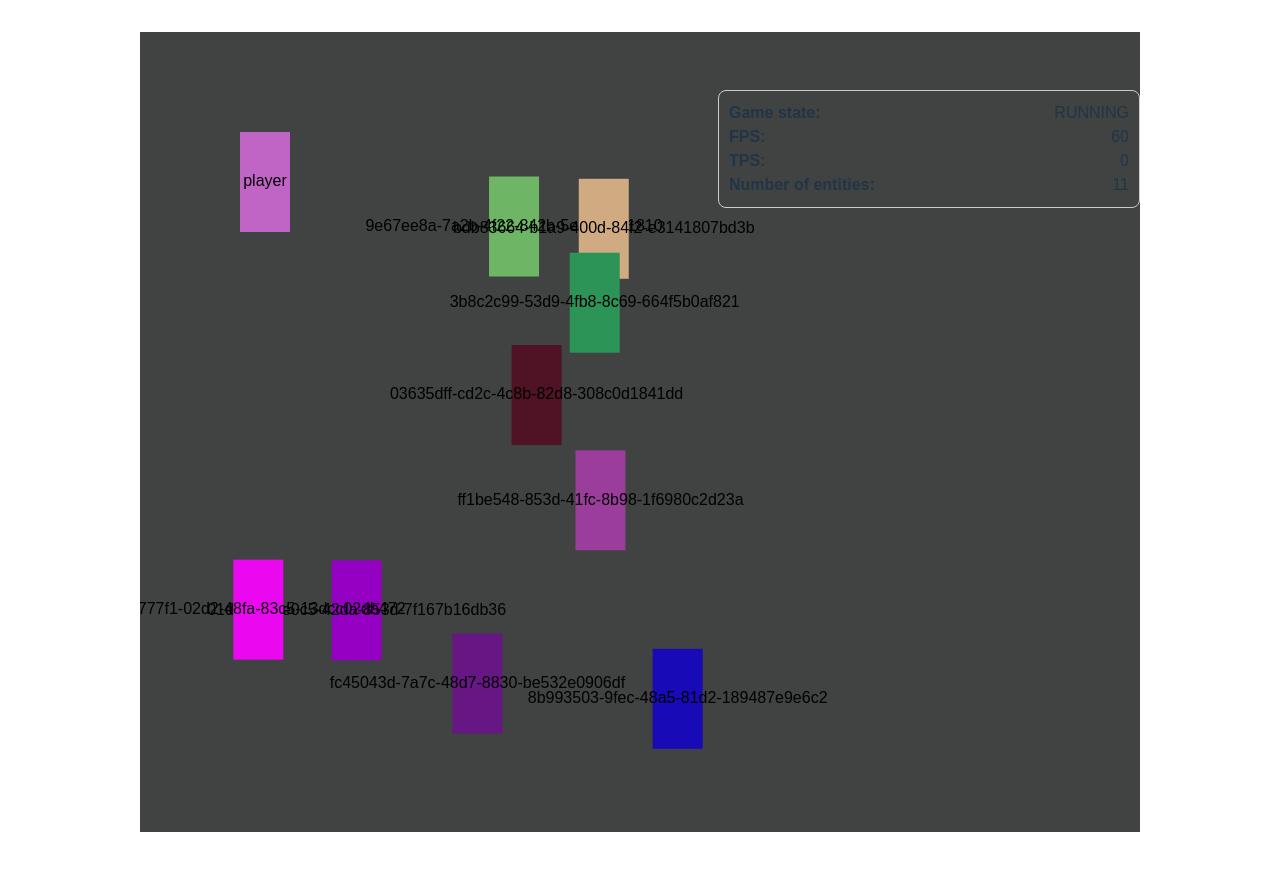
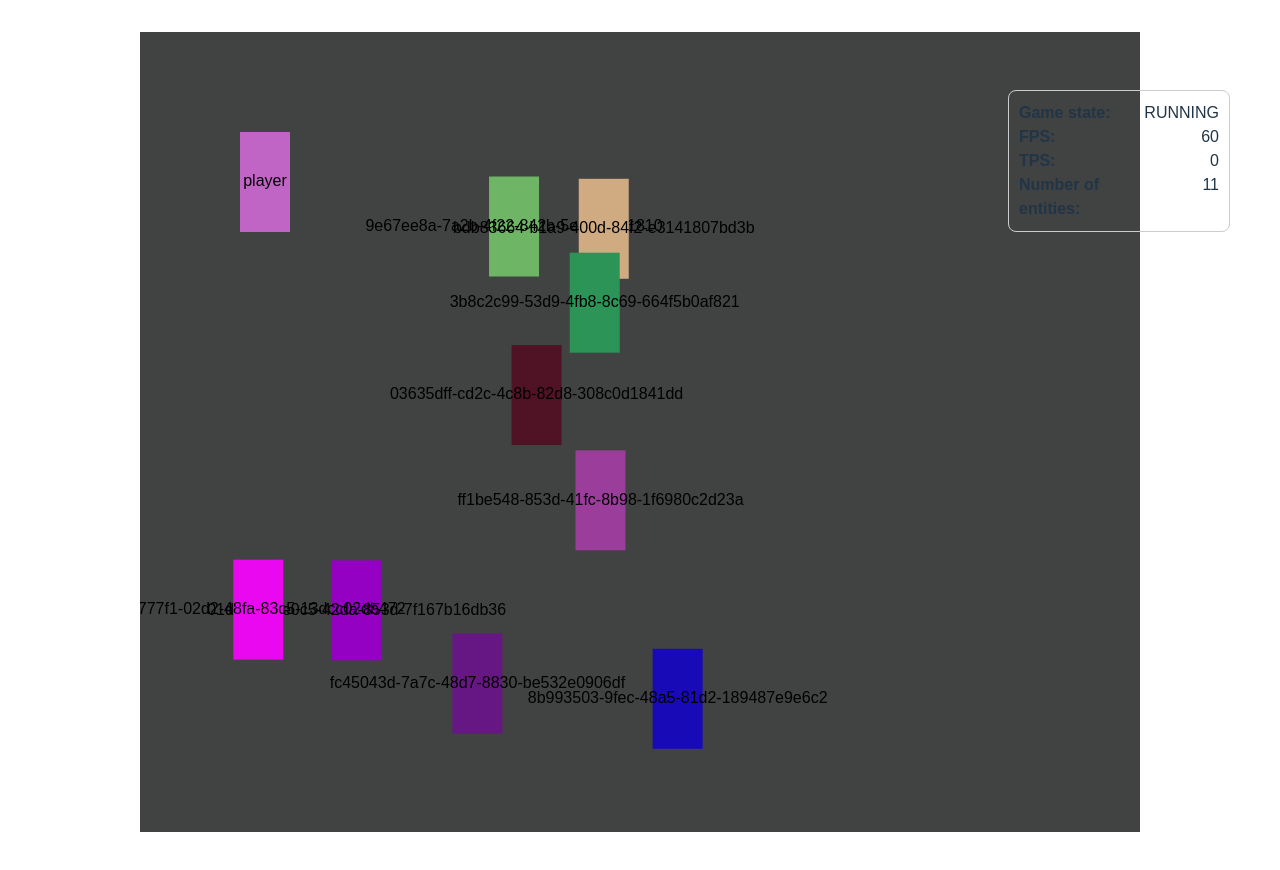
Before and after one commit to kornatskyi/canvas-game, a website built with Vite: page index.html in a window 1280 px wide. Built offline with nearby package versions, Linux system fonts and the light colour scheme.

Commit message:
css changes

```diff
--- a/src/style.css
+++ b/src/style.css
@@ -1,21 +1,27 @@
 #dashboard {
   position: absolute;
+  right: 50px;
   display: grid;
-  grid-template-columns: auto 1fr; /* Label column and value column */
-  gap: 0px 20px; /* Spacing between rows and columns */
-  width: 400px; /* Optional: Set a fixed width */
+  grid-template-columns: auto 1fr;
+  /* Label column and value column */
+  gap: 0px 20px;
+  /* Spacing between rows and columns */
+  width: 200px;
+  /* Optional: Set a fixed width */
   padding: 10px;
-  border: 1px solid #ccc; /* Optional: Border around the dashboard */
-  border-radius: 8px; /* Optional: Rounded corners */
+  border: 1px solid #ccc;
+  /* Optional: Border around the dashboard */
+  border-radius: 8px;
+  /* Optional: Rounded corners */
   /* background-color: #c1eafa;  */
   font-family: Arial, sans-serif;
   /* margin-bottom: 20px; */
-  right: 140px;
-  top:90px;
+  top: 90px;
 }
 
 .dashboard-item {
-  display: contents; /* Allows proper alignment of grid children */
+  display: contents;
+  /* Allows proper alignment of grid children */
 }
 
 .label {
@@ -41,6 +47,8 @@
   text-rendering: optimizeLegibility;
   -webkit-font-smoothing: antialiased;
   -moz-osx-font-smoothing: grayscale;
+
+
 }
 
 a {
@@ -48,6 +56,7 @@ a {
   color: #646cff;
   text-decoration: inherit;
 }
+
 a:hover {
   color: #535bf2;
 }
@@ -58,6 +67,8 @@ body {
   place-items: center;
   min-width: 320px;
   min-height: 100vh;
+
+  overflow: hidden;
 }
 
 h1 {
@@ -78,9 +89,11 @@ h1 {
   will-change: filter;
   transition: filter 300ms;
 }
+
 .logo:hover {
   filter: drop-shadow(0 0 2em #646cffaa);
 }
+
 .logo.vanilla:hover {
   filter: drop-shadow(0 0 2em #3178c6aa);
 }
@@ -104,9 +117,11 @@ button {
   cursor: pointer;
   transition: border-color 0.25s;
 }
+
 button:hover {
   border-color: #646cff;
 }
+
 button:focus,
 button:focus-visible {
   outline: 4px auto -webkit-focus-ring-color;
@@ -117,9 +132,11 @@ button:focus-visible {
     color: #213547;
     background-color: #ffffff;
   }
+
   a:hover {
     color: #747bff;
   }
+
   button {
     background-color: #f9f9f9;
   }
```
